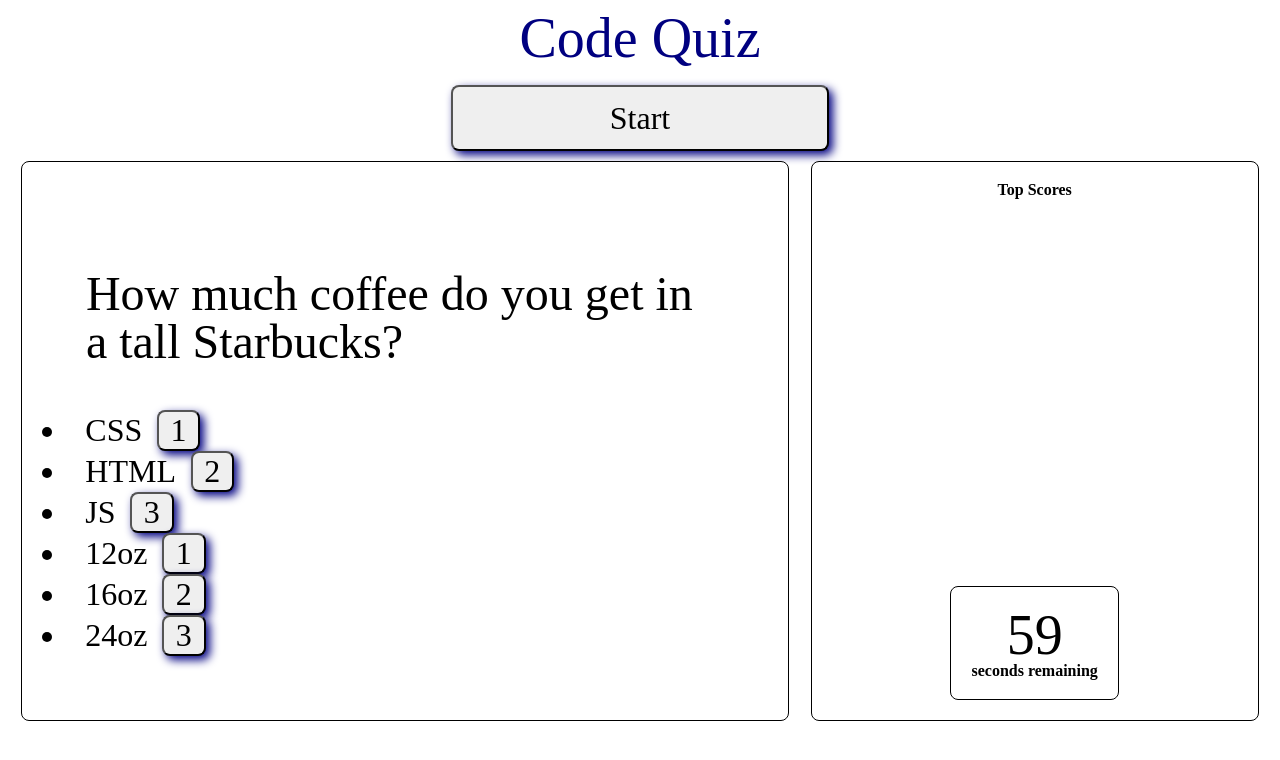
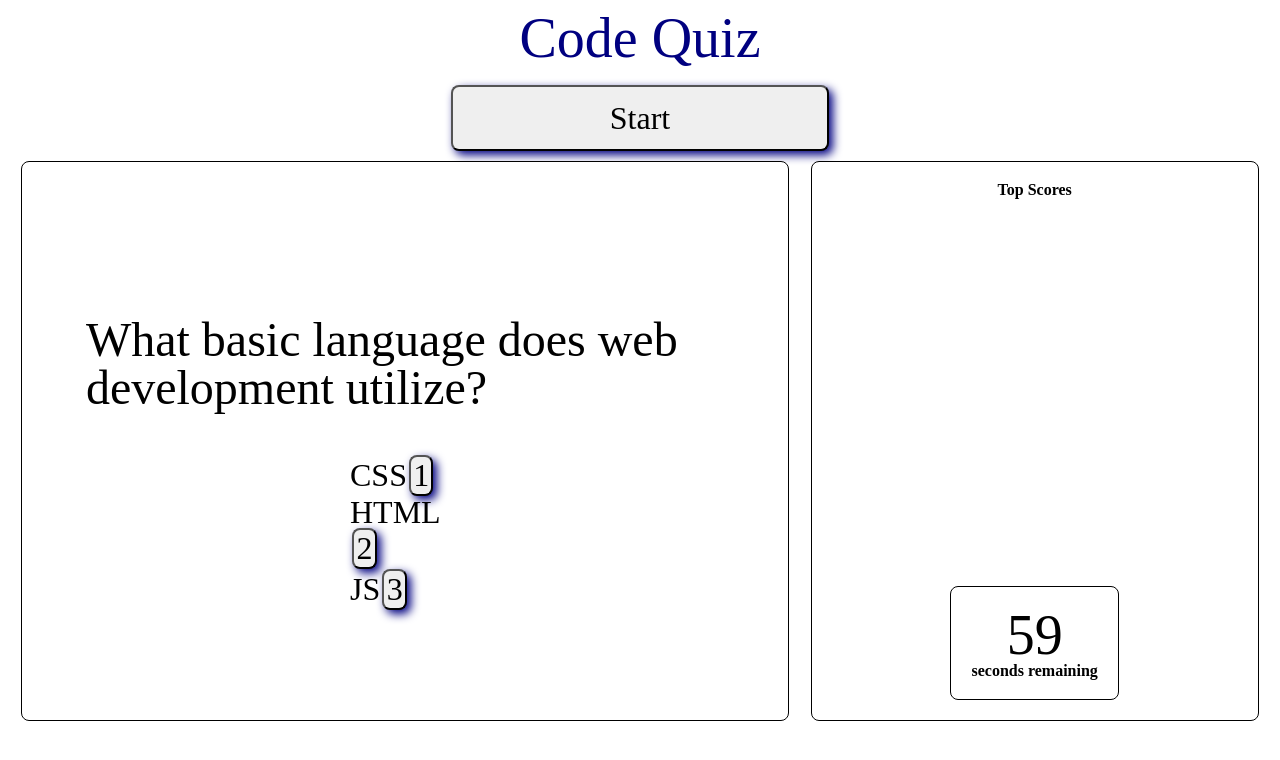
Before and after one commit to MaestroLuu/Timed-Code-Quiz, a plain HTML site: page index.html in a window 1280 px wide. Both pictures are taken after a click on the button "Start". Drawn offline with nearby package versions, Linux system fonts and the light colour scheme.

Commit message:
resolved logic for onclick answerBtn

```diff
--- a/assets/css/style.css
+++ b/assets/css/style.css
@@ -34,7 +34,7 @@ header {
     border-radius: 8px;
     color: black;
     cursor: pointer;
-    width: 6%;
+    width: 22%;
     margin-left: 2%;
     box-shadow: 4px 4px 10px navy;
 }
--- a/assets/js/script.js
+++ b/assets/js/script.js
@@ -7,6 +7,7 @@ var timerEl = $(".timer-count");
 var isWin = false;
 var timerCount;
 var answerList = $(".answerList");
+var answerBtn = $(".answer-button");
 
 var questionList = [
     {
@@ -34,25 +35,28 @@ function startGame() {
 }
 
 function displayAnswer () {
-    for (var i = 0; i < questionList.length; i++) {
+    for (var i = 0; i < 1; i++) {
 
+
+        // if user has not made any iput, display [0]
+        // else, i++ and move to next question on array
         questions.text(questionList[i].question);
+
         var answerChoice1 = $("<li>");
-
         answerChoice1.text(questionList[i].answer1);
         answerChoice1.append("<button class='answer-button correct-answer'>1</button>");
         answerList.append(answerChoice1);
 
         var answerChoice2 = $("<li>");
         answerChoice2.text(questionList[i].answer2);
-        answerChoice2.append("<button class='answer-button incorrect-answer'>2</button>");
+        answerChoice2.append("<button class='answer-button'>2</button>");
         answerList.append(answerChoice2);
 
         var answerChoice3 = $("<li>");
         answerChoice3.text(questionList[i].answer3);
-        answerChoice3.append("<button class='answer-button incorrect-answer'>3</button>");
+        answerChoice3.append("<button class='answer-button'>3</button>");
         answerList.append(answerChoice3);
-      }
+    }
 
     // When the user clicks on the button that correlates with their selected answer
     // if the class = correct-answer, the display function will move to the next
@@ -84,6 +88,11 @@ function endGame() {
 }
 
 startBtn.on("click", startGame);
+answerList.on("click", function(event) {
+    console.log(event.target);
+    // if (click === (!$('answerBtn').hasClass('correct-answer')
+});
+
 
 // localStorage.setItem("initials", scores);
 
--- a/index.html
+++ b/index.html
@@ -18,9 +18,8 @@
         <section>
             <div class="card question-box">
                 <div class="questions">Do you know your code?</div>
-                <div class="answerList">
-                    <ul>
-                        <li></li>
+                <div>
+                    <ul class="answerList">
                     </ul>
                 </div>
             </div>
```
